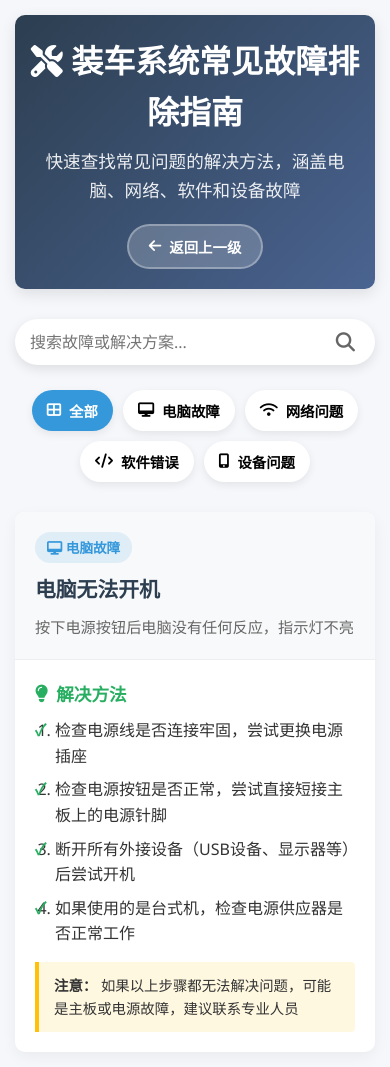
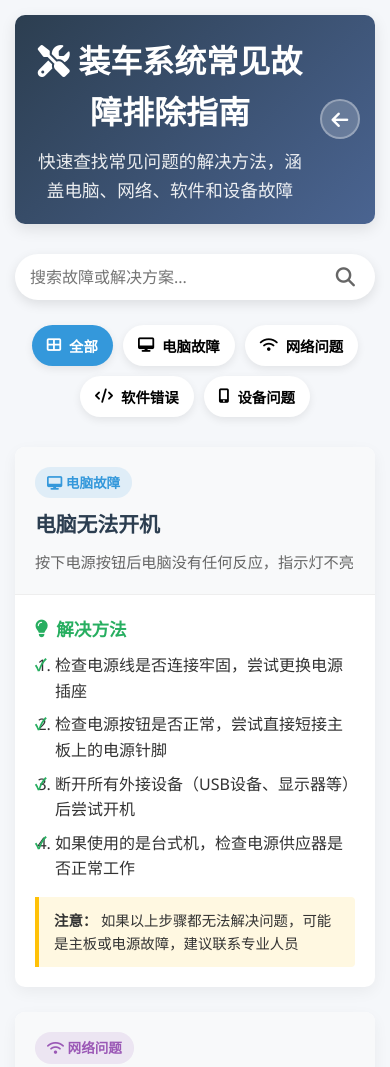
Before and after one commit to Echo-sparking/database, a plain HTML site: page index.html in a window 390 px wide. Shown: the top 1067 px of the page. Drawn offline with Linux system fonts and the light colour scheme.

Commit message:
Update index.html

```diff
--- a/index.html
+++ b/index.html
@@ -40,6 +40,7 @@
             max-width: 800px;
             margin: 0 auto;
             position: relative;
+            padding-right: 60px; /* 为返回按钮留出空间 */
         }
 
         header h1 {
@@ -62,26 +63,25 @@
             background-color: rgba(255, 255, 255, 0.2);
             color: white;
             border: 2px solid rgba(255, 255, 255, 0.3);
-            padding: 12px 24px;
-            border-radius: 50px;
-            font-size: 1rem;
-            font-weight: 600;
-            cursor: pointer;
+            width: 50px;
+            height: 50px;
+            border-radius: 50%;
             display: flex;
             align-items: center;
-            gap: 8px;
+            justify-content: center;
+            cursor: pointer;
             transition: all 0.3s ease;
-            text-decoration: none;
+            font-size: 1.5rem;
         }
 
         .back-btn:hover {
             background-color: rgba(255, 255, 255, 0.3);
-            transform: translateY(-50%) translateX(-5px);
+            transform: translateY(-50%) scale(1.1);
             box-shadow: 0 5px 15px rgba(0, 0, 0, 0.2);
         }
 
         .back-btn:active {
-            transform: translateY(-50%) translateX(0);
+            transform: translateY(-50%) scale(0.95);
         }
 
         .search-container {
@@ -283,19 +283,13 @@
             }
 
             .back-btn {
-                position: relative;
-                right: auto;
-                top: auto;
-                transform: none;
-                margin: 20px auto 0;
-                width: fit-content;
-                display: inline-flex;
+                width: 45px;
+                height: 45px;
+                font-size: 1.3rem;
             }
 
             .header-content {
-                display: flex;
-                flex-direction: column;
-                align-items: center;
+                padding-right: 55px;
             }
         }
 
@@ -313,8 +307,13 @@
             }
 
             .back-btn {
-                padding: 10px 20px;
-                font-size: 0.9rem;
+                width: 40px;
+                height: 40px;
+                font-size: 1.2rem;
+            }
+
+            .header-content {
+                padding-right: 50px;
             }
         }
     </style>
@@ -325,8 +324,8 @@
             <div class="header-content">
                 <h1><i class="fas fa-tools"></i> 装车系统常见故障排除指南</h1>
                 <p>快速查找常见问题的解决方法，涵盖电脑、网络、软件和设备故障</p>
-                <button id="backButton" class="back-btn">
-                    <i class="fas fa-arrow-left"></i> 返回上一级
+                <button id="backButton" class="back-btn" aria-label="返回上一级">
+                    <i class="fas fa-arrow-left"></i>
                 </button>
             </div>
         </header>
```
